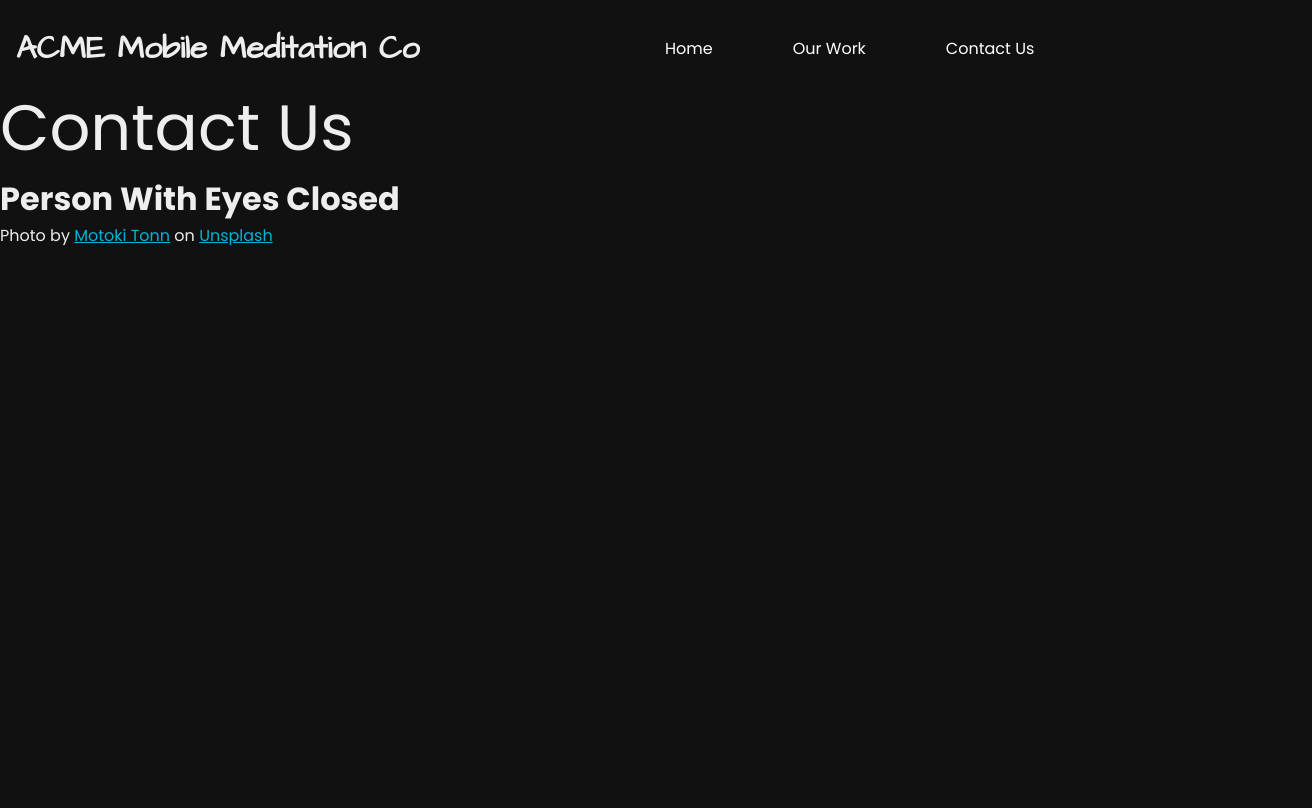
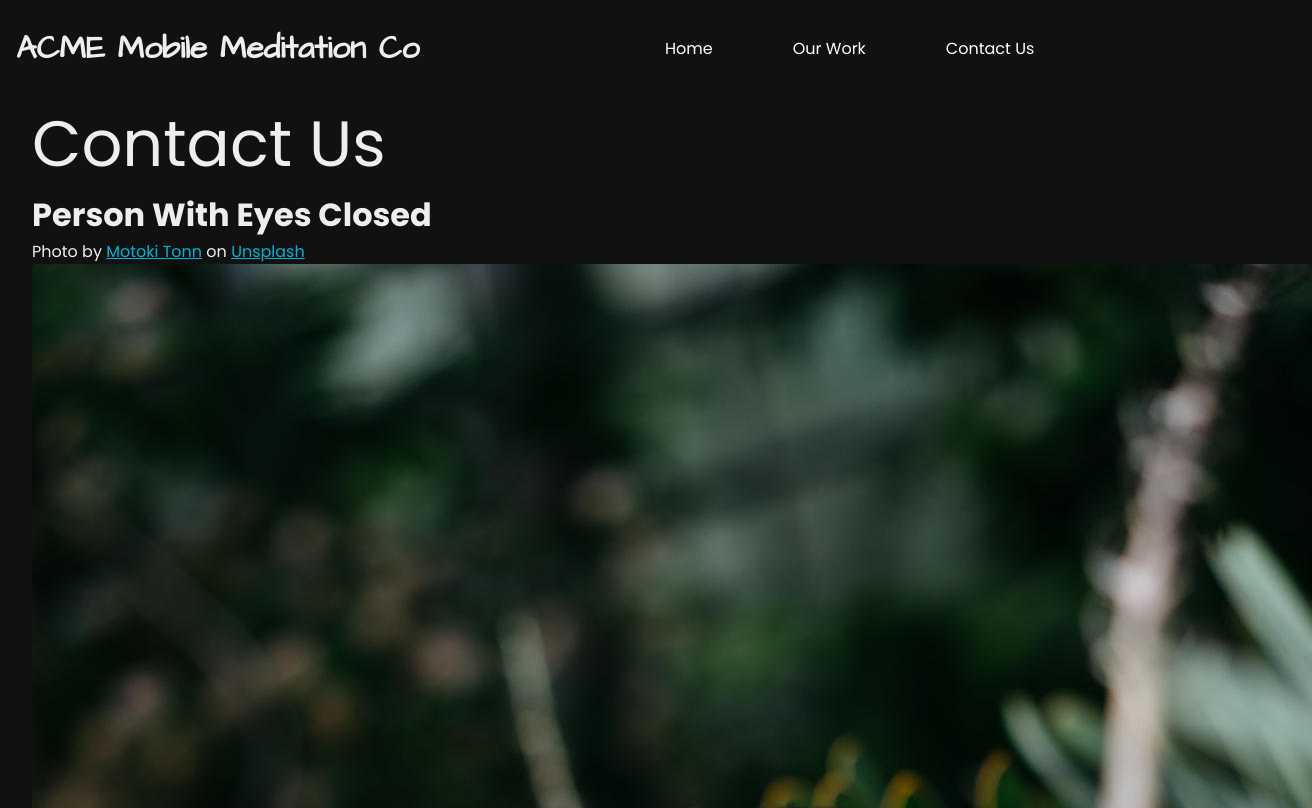
Before and after one commit to hdevilbiss/react-portfolio-website, a React (Create React App) app: page /contact in a window 1280 px wide. Shown: the top 808 px of the page, 1312 px wide, since content can reach past the window. Built offline with nearby package versions, Linux system fonts and the light colour scheme.

Commit message:
💫 Add pageAnimation to Contact and Single

```diff
--- a/src/pages/ContactUs.jsx
+++ b/src/pages/ContactUs.jsx
@@ -1,6 +1,17 @@
+/**
+ * Styles
+ */
+import styled from "styled-components";
+import { Section } from "../styles";
+import personImg from "../images/person-with-eyes-closed.jpg";
+/**
+ * Animations
+ */
+import { pageAnimation } from "../animation";
+
 const ContactUs = () => {
   return (
-    <div>
+    <Contact variants={pageAnimation}initial="hidden" animate="show" exit="exit">
       <h2>
         Contact Us
       </h2>
@@ -8,8 +19,11 @@ const ContactUs = () => {
         Person With Eyes Closed
       </h3>
       <span>Photo by <a href="https://unsplash.com/@motoki?utm_source=unsplash&amp;utm_medium=referral&amp;utm_content=creditCopyText">Motoki Tonn</a> on <a href="https://unsplash.com/s/photos/meditation?utm_source=unsplash&amp;utm_medium=referral&amp;utm_content=creditCopyText">Unsplash</a></span>
-    </div>
+      <img src={personImg} alt="A person standing with their eyes closed in front of some shrubs"/>
+    </Contact>
   );
 }
 
+const Contact = styled(Section)``;
+
 export default ContactUs;
--- a/src/pages/SingleWork.jsx
+++ b/src/pages/SingleWork.jsx
@@ -1,7 +1,15 @@
 import { useState, useEffect } from "react";
-import styled from "styled-components";
 import { useHistory } from "react-router-dom";
 import getWorks from "../works";
+/**
+ * Styles
+ */
+import styled from "styled-components";
+import { Section } from "../styles";
+/**
+ * Animations
+ */
+import { pageAnimation } from "../animation";
 
 const SingleWork = () => {
   const history = useHistory();
@@ -20,13 +28,15 @@ const SingleWork = () => {
   }, [works, work, currentURL]);
 
   return (
-    <div>
+    <StyledSingle variants={pageAnimation}initial="hidden" animate="show" exit="exit">
       <h2>
         {work.title}
       </h2>
       <img src={work.image} alt={work.imageAlt} />
-    </div>
+    </StyledSingle>
   );
 }
 
+const StyledSingle = styled(Section)``;
+
 export default SingleWork;
```
